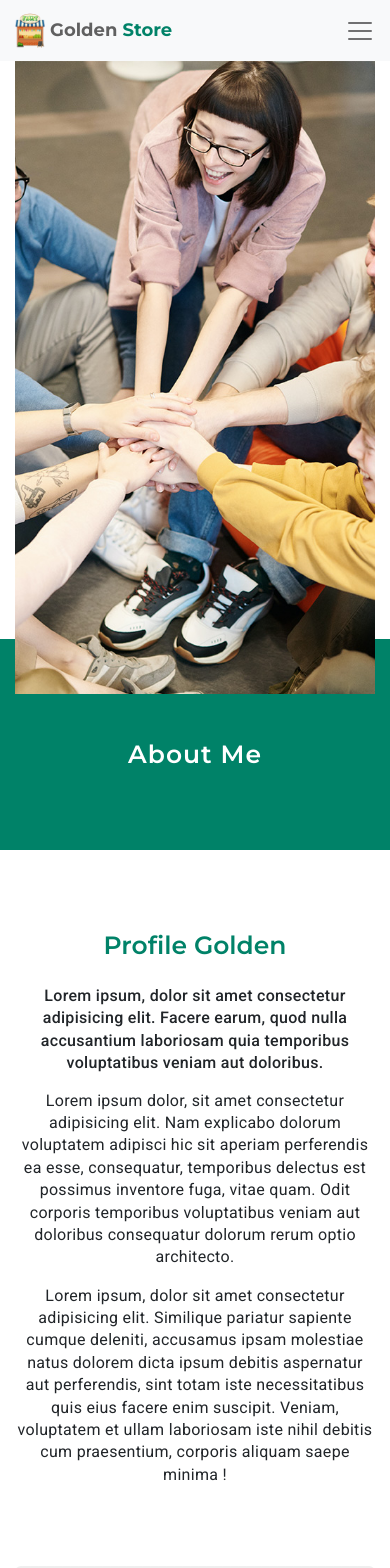
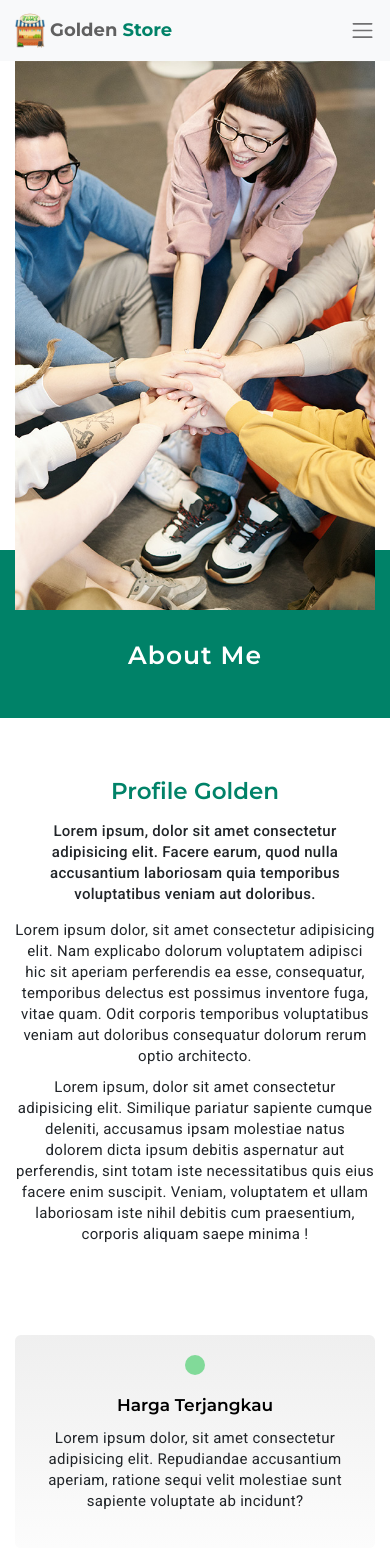
Before and after one commit to Davitaridani/golden-store, a React (Create React App) app: page /about in a window 390 px wide. Shown: the top 1568 px of the page. Built offline with nearby package versions, Linux system fonts and the light colour scheme; some icons are missing.

Commit message:
res mobile contact and about

```diff
--- a/src/assets/sass/_navbar.scss
+++ b/src/assets/sass/_navbar.scss
@@ -102,6 +102,10 @@ $fontRoboto: 'Roboto', sans-serif;
 				&:focus {
 					box-shadow: none;
 				}
+				.navbar-toggler-icon{
+					width: 25px;
+					height: 25px;
+				}
 			}
 			ul {
 				display: block !important;
--- a/src/assets/sass/custom.css
+++ b/src/assets/sass/custom.css
@@ -105,6 +105,10 @@ li {
   }
   .navbar .container .navbar-toggler:focus {
     box-shadow: none;
+  }
+  .navbar .container .navbar-toggler .navbar-toggler-icon {
+    width: 25px;
+    height: 25px;
   }
   .navbar .container ul {
     display: block !important;
@@ -398,6 +402,41 @@ li {
   line-height: 0;
 }
 
+@media screen and (max-width: 768px) {
+  .sect-2-contact .container hr {
+    margin: 30px 0;
+  }
+  .sect-2-contact .container .item-text h3 {
+    font-size: 18px;
+  }
+  .sect-2-contact .container .item-text p {
+    font-size: 15px;
+    margin-bottom: 20px;
+  }
+  .sect-2-contact .container .items-whatsapp a .icon {
+    font-size: 25px;
+    margin-bottom: 10px;
+  }
+  .sect-2-contact .container .items-whatsapp a span {
+    font-size: 15px;
+  }
+  .sect-2-contact .container .items-whatsapp a p {
+    font-size: 14px;
+  }
+  .sect-2-contact .container .items-location {
+    margin-bottom: 80px;
+  }
+  .sect-2-contact .container .items-location h3 {
+    font-size: 18px;
+  }
+  .sect-2-contact .container .items-location a p {
+    font-size: 14px;
+  }
+  .sect-2-contact .container .items-location a .icon {
+    font-size: 25px;
+    margin-bottom: 10px;
+  }
+}
 .container .tilte {
   margin-bottom: 25px;
 }
@@ -444,6 +483,44 @@ li {
   font-weight: 600;
 }
 
+@media screen and (max-width: 768px) {
+  .container .tilte {
+    margin-bottom: 15px;
+  }
+  .container .tilte h3 {
+    font-size: 23px;
+  }
+  .container .row {
+    margin-bottom: 30px;
+  }
+  .container .row .text-about {
+    margin-bottom: 60px;
+  }
+  .container .row .text-about p {
+    font-size: 15px;
+    margin-bottom: 10px;
+  }
+  .container .row .card-about {
+    margin-bottom: 20px;
+  }
+  .container .row .card-about .card {
+    padding: 20px;
+  }
+  .container .row .card-about .card .icon {
+    margin-bottom: 20px;
+    font-size: 25px;
+    padding: 10px;
+  }
+  .container .row .card-about .card .items-text .tilte-card {
+    margin-bottom: 13px;
+  }
+  .container .row .card-about .card .items-text .tilte-card h3 {
+    font-size: 17px;
+  }
+  .container .row .card-about .card .items-text .desc p {
+    font-size: 15px;
+  }
+}
 .filter-product {
   padding: 0 0 50px;
 }
@@ -636,6 +713,32 @@ li {
   font-weight: 600;
 }
 
+@media screen and (max-width: 768px) {
+  .banner-contact,
+.banner-about {
+    margin-bottom: 0;
+  }
+  .banner-contact .container .img-banner img,
+.banner-about .container .img-banner img {
+    height: 65vh;
+    -o-object-position: center;
+       object-position: center;
+    -o-object-fit: cover;
+       object-fit: cover;
+  }
+  .banner-contact .container-fluid .title-banner,
+.banner-about .container-fluid .title-banner {
+    z-index: -99;
+    position: relative;
+    height: 20vh;
+    bottom: 60px;
+  }
+  .banner-contact .container-fluid .title-banner h3,
+.banner-about .container-fluid .title-banner h3 {
+    top: 90px;
+    font-size: 25px;
+  }
+}
 .container .row .items-kategory-product:nth-child(-n+5) {
   border-right: 1px solid #bebebe;
   margin-bottom: 1px;
```
Also changed, not shown: src/assets/sass/_about.scss (+68 -0 lines), src/assets/sass/_contact.scss (+71 -3 lines), src/assets/sass/_sectBanner.scss (+52 -1 lines), 1 other file (tests, documents, lock files or other folders).
